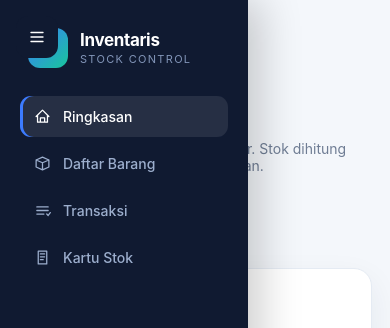
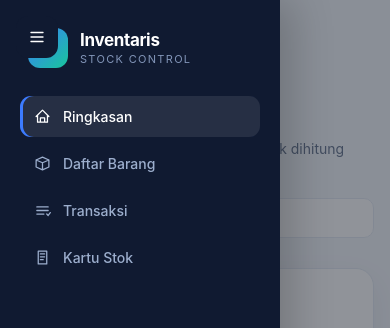
Before and after one commit to kazuhaaaaan/laporan-keuangan-dinnetkan, a plain HTML site: page inventaris/index.html in a window 390 px wide. Both pictures are taken after a click on the button "Buka navigasi". Shown: the top 328 px of the page. Drawn offline with Linux system fonts and the light colour scheme.

Commit message:
Fix mobile navigation and responsive layout

```diff
--- a/inventaris/app.js
+++ b/inventaris/app.js
@@ -848,9 +848,22 @@ function initEvents() {
 
   const toggle = $('mobileToggle');
   const sidebar = $('sidebar');
+  const backdrop = $('sidebarBackdrop');
   const links = [...document.querySelectorAll('.nav-link')];
-  toggle.addEventListener('click', () => sidebar.classList.toggle('open'));
-  links.forEach((link) => link.addEventListener('click', () => sidebar.classList.remove('open')));
+
+  const setSidebar = (open) => {
+    sidebar.classList.toggle('open', open);
+    backdrop.classList.toggle('open', open);
+    document.body.classList.toggle('nav-open', open);
+    toggle.setAttribute('aria-expanded', String(open));
+  };
+
+  toggle.addEventListener('click', () => setSidebar(!sidebar.classList.contains('open')));
+  backdrop.addEventListener('click', () => setSidebar(false));
+  document.addEventListener('keydown', (event) => {
+    if (event.key === 'Escape') setSidebar(false);
+  });
+  links.forEach((link) => link.addEventListener('click', () => setSidebar(false)));
 
   const sections = links.map((link) => document.querySelector(link.getAttribute('href'))).filter(Boolean);
   const observer = new IntersectionObserver(
--- a/inventaris/index.html
+++ b/inventaris/index.html
@@ -9,9 +9,10 @@
   <link rel="stylesheet" href="styles.css" />
 </head>
 <body>
-  <button class="mobile-toggle" id="mobileToggle" aria-label="Buka navigasi">
+  <button class="mobile-toggle" id="mobileToggle" aria-label="Buka navigasi" aria-controls="sidebar" aria-expanded="false">
     <svg viewBox="0 0 24 24" aria-hidden="true"><path d="M4 6h16M4 12h16M4 18h16" /></svg>
   </button>
+  <div class="sidebar-backdrop" id="sidebarBackdrop" aria-hidden="true"></div>
 
   <aside class="sidebar" id="sidebar">
     <a class="brand" href="#ringkasan">
--- a/styles.css
+++ b/styles.css
@@ -48,6 +48,10 @@ button,
 input,
 select {
   font: inherit;
+}
+
+button {
+  touch-action: manipulation;
 }
 
 .sidebar {
@@ -399,6 +403,7 @@ h3 {
 }
 
 .panel {
+  min-width: 0;
   padding: 24px;
   margin-bottom: 20px;
   border: 1px solid var(--line);
@@ -462,6 +467,7 @@ h3 {
 .chart-wrap {
   width: 100%;
   overflow-x: auto;
+  -webkit-overflow-scrolling: touch;
 }
 
 .chart-empty {
@@ -741,6 +747,7 @@ h3 {
   overflow-x: auto;
   border: 1px solid var(--line);
   border-radius: 12px;
+  -webkit-overflow-scrolling: touch;
 }
 
 .data-table {
@@ -886,29 +893,79 @@ h3 {
 }
 
 @media (max-width: 820px) {
+  body.nav-open {
+    overflow: hidden;
+  }
+
   .mobile-toggle {
     display: grid;
     place-items: center;
   }
 
   .sidebar {
+    width: min(280px, 86vw);
     transform: translateX(-100%);
     transition: transform 0.22s ease;
     box-shadow: 12px 0 40px rgba(0, 0, 0, 0.2);
+    overscroll-behavior: contain;
   }
 
   .sidebar.open {
     transform: translateX(0);
   }
 
+  .sidebar-backdrop {
+    position: fixed;
+    inset: 0;
+    z-index: 19;
+    background: rgba(9, 16, 30, 0.45);
+    opacity: 0;
+    visibility: hidden;
+    transition: opacity 0.22s ease, visibility 0.22s ease;
+    overscroll-behavior: contain;
+  }
+
+  .sidebar-backdrop.open {
+    opacity: 1;
+    visibility: visible;
+  }
+
   .main {
     margin-left: 0;
-    padding: 78px 18px 24px;
+    padding: 78px 16px 24px;
   }
 
   .page-header {
     align-items: flex-start;
     flex-direction: column;
+  }
+
+  .header-actions {
+    flex-wrap: wrap;
+    width: 100%;
+  }
+
+  .header-actions .btn {
+    flex: 1 1 auto;
+  }
+
+  .panel-head {
+    flex-wrap: wrap;
+    gap: 12px;
+  }
+
+  .panel-head > div {
+    min-width: 0;
+  }
+
+  input,
+  select,
+  textarea {
+    font-size: 16px;
+  }
+
+  .footer {
+    flex-wrap: wrap;
   }
 
   .balance-grid {
@@ -935,6 +992,11 @@ h3 {
   .table-summary {
     flex-direction: column;
     gap: 4px;
+  }
+
+  .data-table th,
+  .data-table td {
+    padding: 9px 10px;
   }
 
   .pagination {
```
Also changed, not shown: app.js (+14 -2 lines), index.html (+2 -1 lines).
